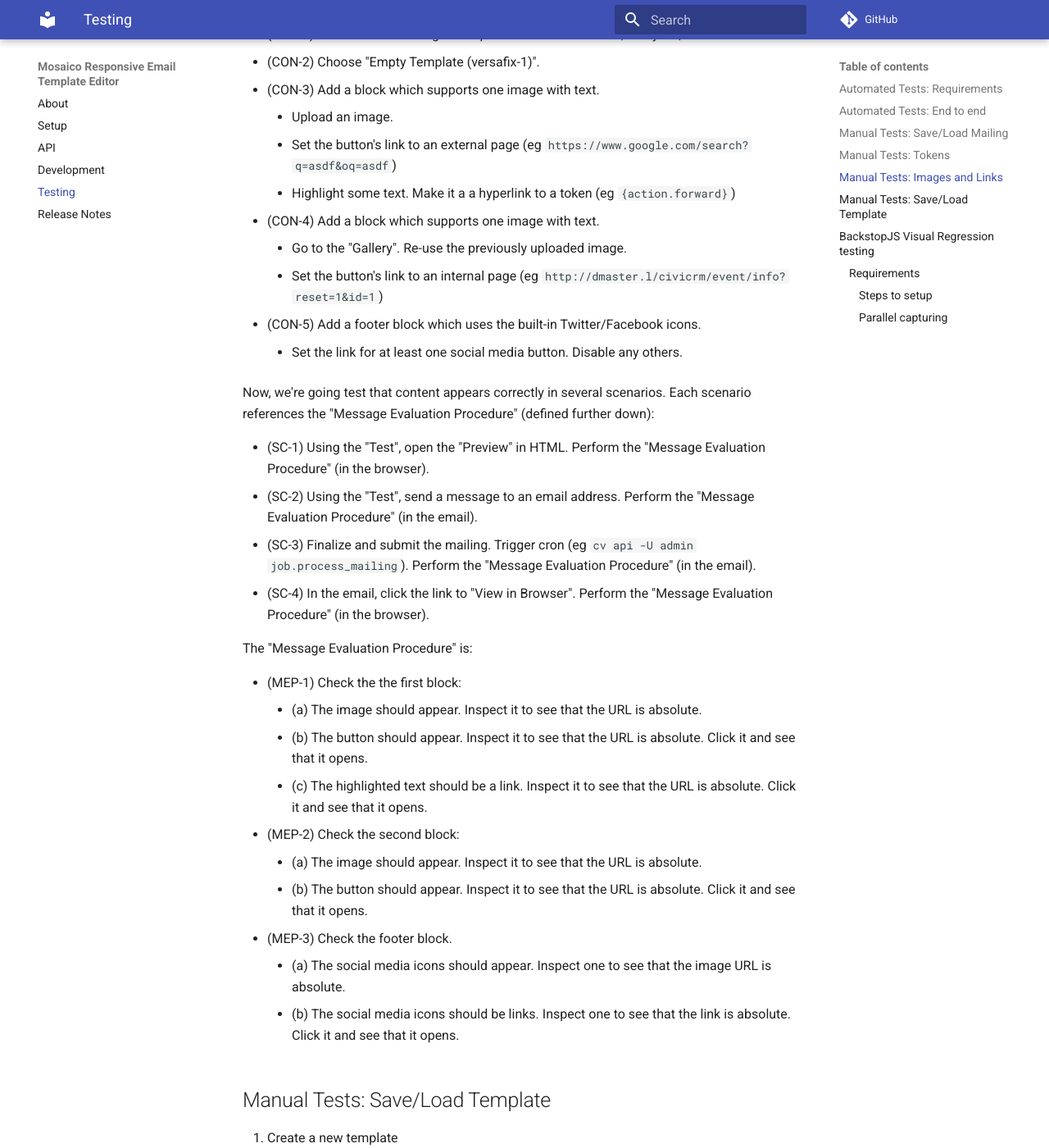
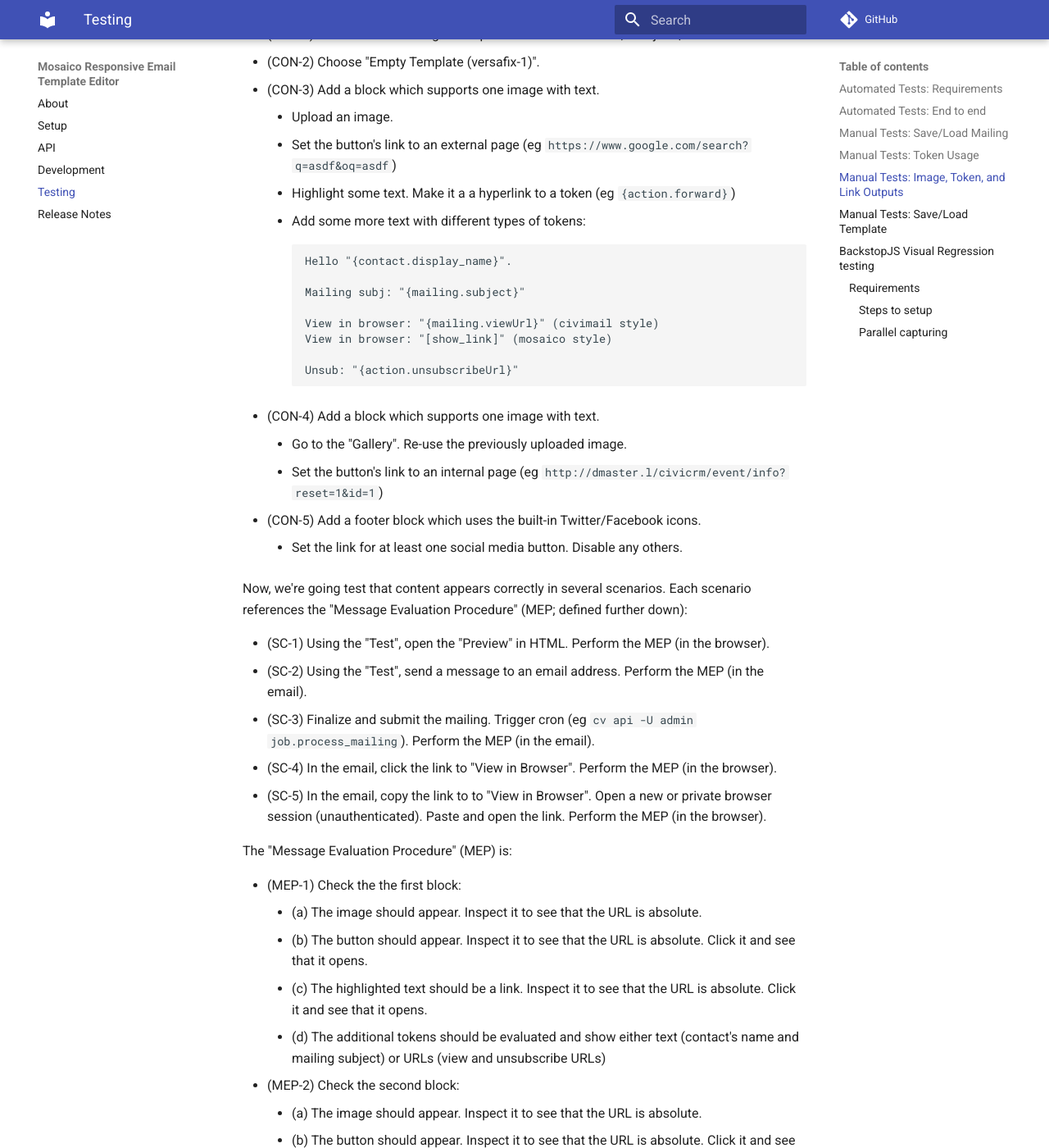
Before and after one commit to veda-consulting-company/uk.co.vedaconsulting.mosaico, an MkDocs documentation site: the page built from docs/testing.md, in a window 1280 px wide and 1400 px high, scrolled down 1744 px. Shown: the whole window at 82% size. Built offline with MkDocs 1.6.1 and Material for MkDocs 9.7.7, drawn with Linux system fonts in a browser that asks for light colours; comment, search, counter and statistics services are not loaded; some of the changed text lies outside the part shown.

Commit message:
TESTING.md - Add token-content steps. Apply MEP to "View in Browser"

````diff
--- a/docs/testing.md
+++ b/docs/testing.md
@@ -37,7 +37,7 @@ phpunit4 --group e2e
     3. Under "Design", open the template again.
     4. _Observe_: A full-screen dialog opens with Mosaico. It restores the content from before.
 
-## Manual Tests: Tokens
+## Manual Tests: Token Usage
 
 This extension defines a TinyMCE plugin called `civicrmtoken`.  To test this
 plugin, create a mailing with a block of content. Then try each of the following:
@@ -47,7 +47,7 @@ plugin, create a mailing with a block of content. Then try each of the following
 3. Edit a paragraph. Press `Ctrl-Shift-T` and see a dialog. Enter a filter and pick a token using the keyboard. Observe the new token in the paragraph.
 4. Edit a heading or button. Ensure that the the token icon/dropdown/hotkey work as expected. Observe the new token in the heading or button.
 
-## Manual Tests: Images and Links
+## Manual Tests: Image, Token, and Link Outputs
 
 Mosaico handles a few different kinds of images and links. To test these, create a
 mailing with content:
@@ -58,25 +58,38 @@ mailing with content:
     * Upload an image.
     * Set the button's link to an external page (eg `https://www.google.com/search?q=asdf&oq=asdf`)
     * Highlight some text. Make it a a hyperlink to a token (eg `{action.forward}`)
+    * Add some more text with different types of tokens:
+      ```
+      Hello "{contact.display_name}".
+
+      Mailing subj: "{mailing.subject}"
+
+      View in browser: "{mailing.viewUrl}" (civimail style)
+      View in browser: "[show_link]" (mosaico style)
+
+      Unsub: "{action.unsubscribeUrl}"
+      ```
 * (CON-4) Add a block which supports one image with text.
     * Go to the "Gallery". Re-use the previously uploaded image.
     * Set the button's link to an internal page (eg `http://dmaster.l/civicrm/event/info?reset=1&id=1`)
 * (CON-5) Add a footer block which uses the built-in Twitter/Facebook icons.
     * Set the link for at least one social media button. Disable any others.
 
-Now, we're going test that content appears correctly in several scenarios.  Each scenario references the "Message Evaluation Procedure" (defined further down):
+Now, we're going test that content appears correctly in several scenarios.  Each scenario references the "Message Evaluation Procedure" (MEP; defined further down):
 
-* (SC-1) Using the "Test", open the "Preview" in HTML. Perform the "Message Evaluation Procedure" (in the browser).
-* (SC-2) Using the "Test", send a message to an email address. Perform the "Message Evaluation Procedure" (in the email).
-* (SC-3) Finalize and submit the mailing. Trigger cron (eg `cv api -U admin job.process_mailing`). Perform the "Message Evaluation Procedure" (in the email).
-* (SC-4) In the email, click the link to "View in Browser". Perform the "Message Evaluation Procedure" (in the browser).
+* (SC-1) Using the "Test", open the "Preview" in HTML. Perform the MEP (in the browser).
+* (SC-2) Using the "Test", send a message to an email address. Perform the MEP (in the email).
+* (SC-3) Finalize and submit the mailing. Trigger cron (eg `cv api -U admin job.process_mailing`). Perform the MEP (in the email).
+* (SC-4) In the email, click the link to "View in Browser". Perform the MEP (in the browser).
+* (SC-5) In the email, copy the link to to "View in Browser". Open a new or private browser session (unauthenticated). Paste and open the link. Perform the MEP (in the browser).
 
-The "Message Evaluation Procedure" is:
+The "Message Evaluation Procedure" (MEP) is:
 
 * (MEP-1) Check the the first block:
      * (a) The image should appear. Inspect it to see that the URL is absolute.
      * (b) The button should appear. Inspect it to see that the URL is absolute. Click it and see that it opens.
      * (c) The highlighted text should be a link. Inspect it to see that the URL is absolute. Click it and see that it opens.
+     * (d) The additional tokens should be evaluated and show either text (contact's name and mailing subject) or URLs (view and unsubscribe URLs)
 * (MEP-2) Check the second block:
      * (a) The image should appear. Inspect it to see that the URL is absolute.
      * (b) The button should appear. Inspect it to see that the URL is absolute. Click it and see that it opens.
````
